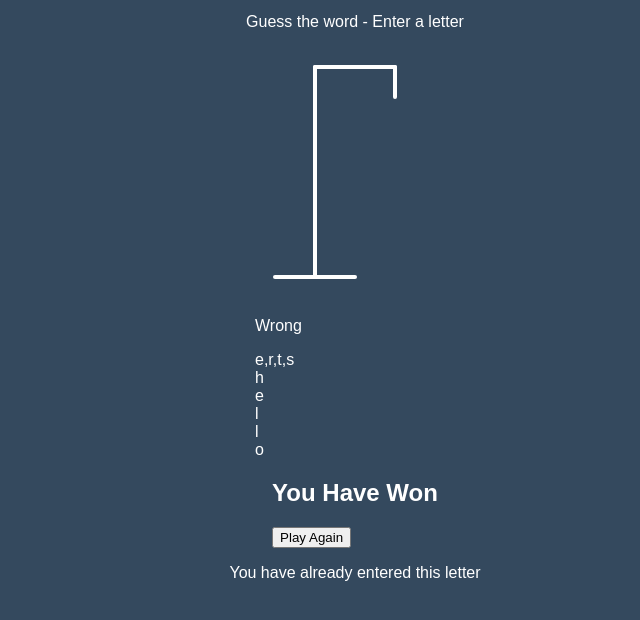
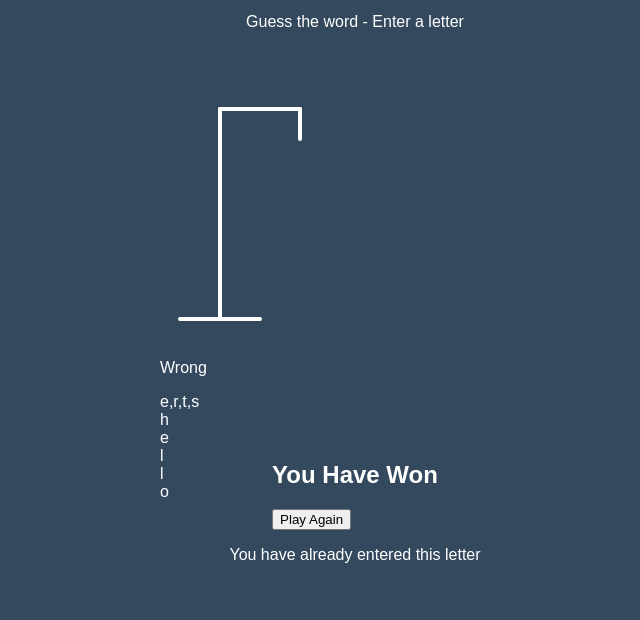
Before and after one commit to lawlawson/Hangman, a plain HTML site: page index.html in a window 1280 px wide. Shown: the part 60-680 px from the top of the page, without its empty margins (285-925 px from the left). Drawn offline with Linux system fonts and the light colour scheme.

Commit message:
Added initial styling to align page items and text

```diff
--- a/style.css
+++ b/style.css
@@ -19,6 +19,14 @@ h1 {
     margin: 20px 0 0;
 }
 
+.game-container {
+    padding: 20px 30px;
+    position: relative;
+    margin:auto;
+    height: 350px;
+    width: 450px;
+}
+
 .figure-container {
     fill:transparent;
     stroke: #fff;
```
